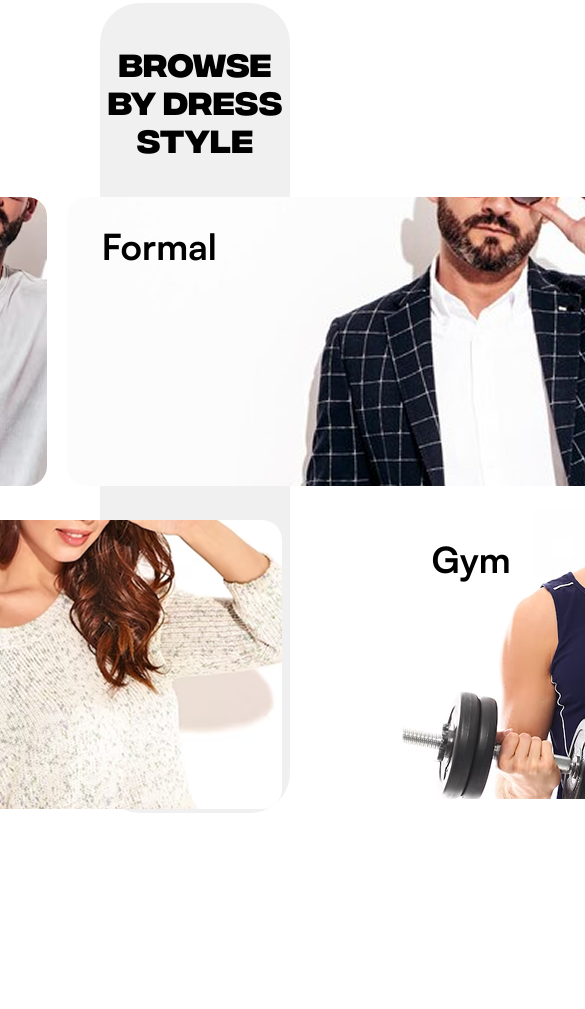
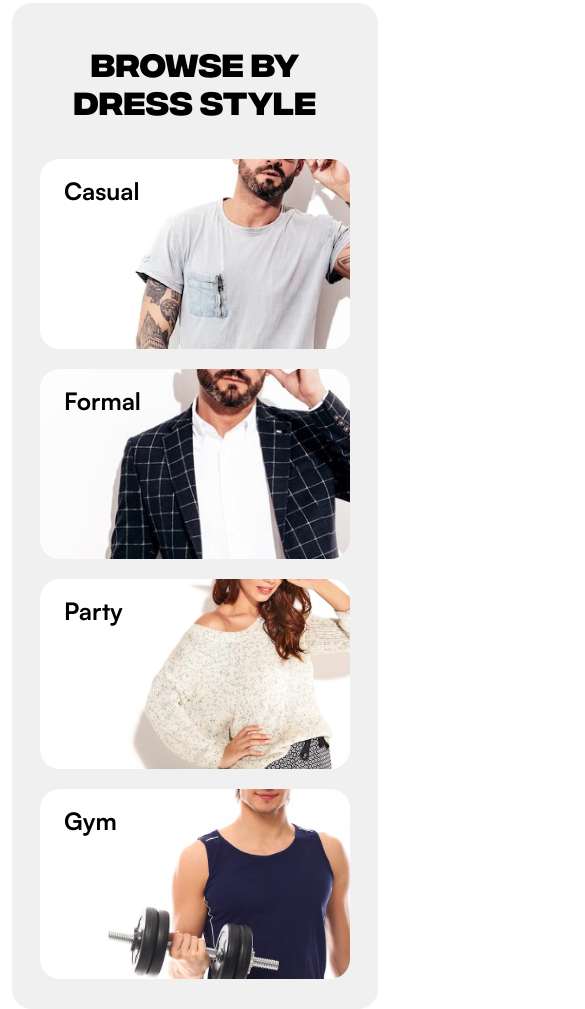
Before and after one commit to sekhna/mark-proj, a plain HTML site: page index.html in a window 390 px wide. Shown: the part 2218-3227 px from the top of the page, 585 px wide, since content can reach past the window. Before the commit the page ends 3031 px from the top, so only its background shows below. Drawn offline with Linux system fonts and the light colour scheme; files whose address does not match are found by name; a web font is replaced by a local one.

Commit message:
added browse by dress style

```diff
--- a/index.css
+++ b/index.css
@@ -192,33 +192,31 @@
     gap: 20px;
 }
 
-.row1 {
+.category-row1 {
+    height: 289px;
+    width: 407px;
     grid-area: row1;
 }
 
-.row1-2 {
+.category-row1-2 {
+    height: 289px;
+    width: 684px;
     grid-area: row1-2;
 }
 
-.row2 {
+.category-row2 {
+    height: 289px;
+    width: 684px;
     grid-area: row2;
 }
 
-.row2-2 {
+.category-row2-2 {
+    height: 289px;
+    width: 407px;
     grid-area: row2-2;
 }
 
-.clothes-categories-container{
-    background-color: rgba(240, 240, 240, 1);
-    border-radius: 40px;
-    margin: auto 100px;
-}
-
-.clothes-category-image{
-    border-radius: 20px;
-}
-
-.clothes-category-name{
+.clothes-category-name {
     font-family: 'Satoshi Bold', sans-serif;
     font-size: 36px;
     padding-top: 25px;
@@ -227,10 +225,47 @@
     position: absolute;
 }
 
+.clothes-category-card {
+    border-radius: 20px;
+    overflow: hidden;
+    display: flex;
+    background-color: rgba(255, 255, 255, 1);
+    border-radius: 20px;
+    cursor: pointer;
+}
+
+.clothes-category-image {
+    border-radius: 20px;
+    overflow: hidden;
+    object-fit: cover;
+}
+
+.casual-style {
+    transform: translateX(-12%) translateY(20%) scaleX(-1) scale(2.5);
+}
+
+.formal-style {
+    transform: translateX(100%) translateY(50%) scale(3);
+}
+
+.party-style {
+    transform: translateX(69%) translateY(1%) scale(2.1);
+}
+
+.gym-style {
+    transform: translateX(95%) translateY(15%) scale(2.3);
+}
+
+.clothes-categories-container {
+    background-color: rgba(240, 240, 240, 1);
+    border-radius: 40px;
+    margin: auto 100px;
+    padding-bottom:70px;
+}
+
 @media screen and (max-width: 390px) {
     body {
         width: 390px;
-        ;
     }
 
     .hero-header {
@@ -300,7 +335,6 @@
 
     .hero-section-image {
         display: block;
-        /* padding: 10px; */
     }
 
     .star-min {
@@ -361,7 +395,7 @@
 
     .view-all-button {
         width: 100%;
-        margin: 0px;
+        margin: 0 12px;
     }
 
     .view-all-button-container {
@@ -378,4 +412,48 @@
         padding-top: 40px;
         padding-bottom: 40px;
     }
+
+    .clothes-categories-container{
+        margin: 0;
+        border-radius: 20px;
+        padding-bottom: 30px;
+        margin: 0 12px;
+    }
+
+    .clothes-categories{
+        display: flex;
+        flex-direction: column;
+        align-items: center;
+    }
+
+    .clothes-category-card{
+        width: 310px;
+        height: 190px;
+    }
+
+    .formal-style{
+        transform: translateX(70%) translateY(44%) scale(3);
+    }
+
+    .party-style{
+        transform: translateX(35%) translateY(-13%) scale(1.5);
+    }
+
+    .gym-style{
+        transform: translateX(116%) translateY(15%) scale(2.3)
+    }
+
+    .clothes-category-name{
+        font-size: 24px;
+        padding: 16px 24px;
+    }
+
+    .clothes-categories-header-container{
+        display: flex;
+        justify-content: center;
+    }
+
+    .clothes-categories-header{
+        width: 90%;
+    }
 }
--- a/index.html
+++ b/index.html
@@ -236,26 +236,27 @@
         </div>
     </section>
     <section class="clothes-categories-container">
-        <div class="section-header">
-            <h2>Browse by Dress Style</h2>
+        <div class="section-header clothes-categories-header-container">
+            <h2 class="clothes-categories-header">Browse by Dress Style</h2>
         </div>
         <div class="clothes-categories">
-            <div class="clothes-category-card row1">
+            <div class="clothes-category-card category-row1">
+                <img src="assets/images/casual-style-full.png" alt="Casual" class="clothes-category-image casual-style">
                 <span class="clothes-category-name">Casual</span>
-                <img src="assets/images/casual-style.png" alt="Casual" class="clothes-category-image">
             </div>
-             <div class="clothes-category-card row1-2">
-                 <span class="clothes-category-name">Formal</span>
-                <img src="assets/images/formal-style.png" alt="Formal" class="clothes-category-image">
+            <div class="clothes-category-card category-row1-2">
+                <img src="assets/images/formal-style-full.png" alt="Formal" class="clothes-category-image formal-style">
+                <span class="clothes-category-name">Formal</span>
             </div>
-             <div class="clothes-category-card row2">
-                 <span class="clothes-category-name">Party</span>
-                <img src="assets/images/party-style.png" alt="Party" class="clothes-category-image">
+            <div class="clothes-category-card category-row2">
+                <img src="assets/images/party-style-full.png" alt="Party" class="clothes-category-image  party-style">
+                <span class="clothes-category-name">Party</span>
             </div>
-             <div class="clothes-category-card row2-2">
-                 <span class="clothes-category-name">Gym</span>
-                <img src="assets/images/gym-style.png" alt="Gym" class="clothes-category-image">
+            <div class="clothes-category-card category-row2-2">
+                <img src="assets/images/gym-style-full.png" alt="Gym" class="clothes-category-image gym-style">
+                <span class="clothes-category-name">Gym</span>
             </div>
+
         </div>
     </section>
 </body>
```
Also changed, not shown: assets/images/casual-style-full.png (added), assets/images/casual-style.png (deleted), assets/images/formal-style-full.png (added), assets/images/formal-style.png (deleted), assets/images/gym-style-full.png (added), assets/images/gym-style.png (deleted), assets/images/party-style-full.png (added), assets/images/party-style.png (deleted).
